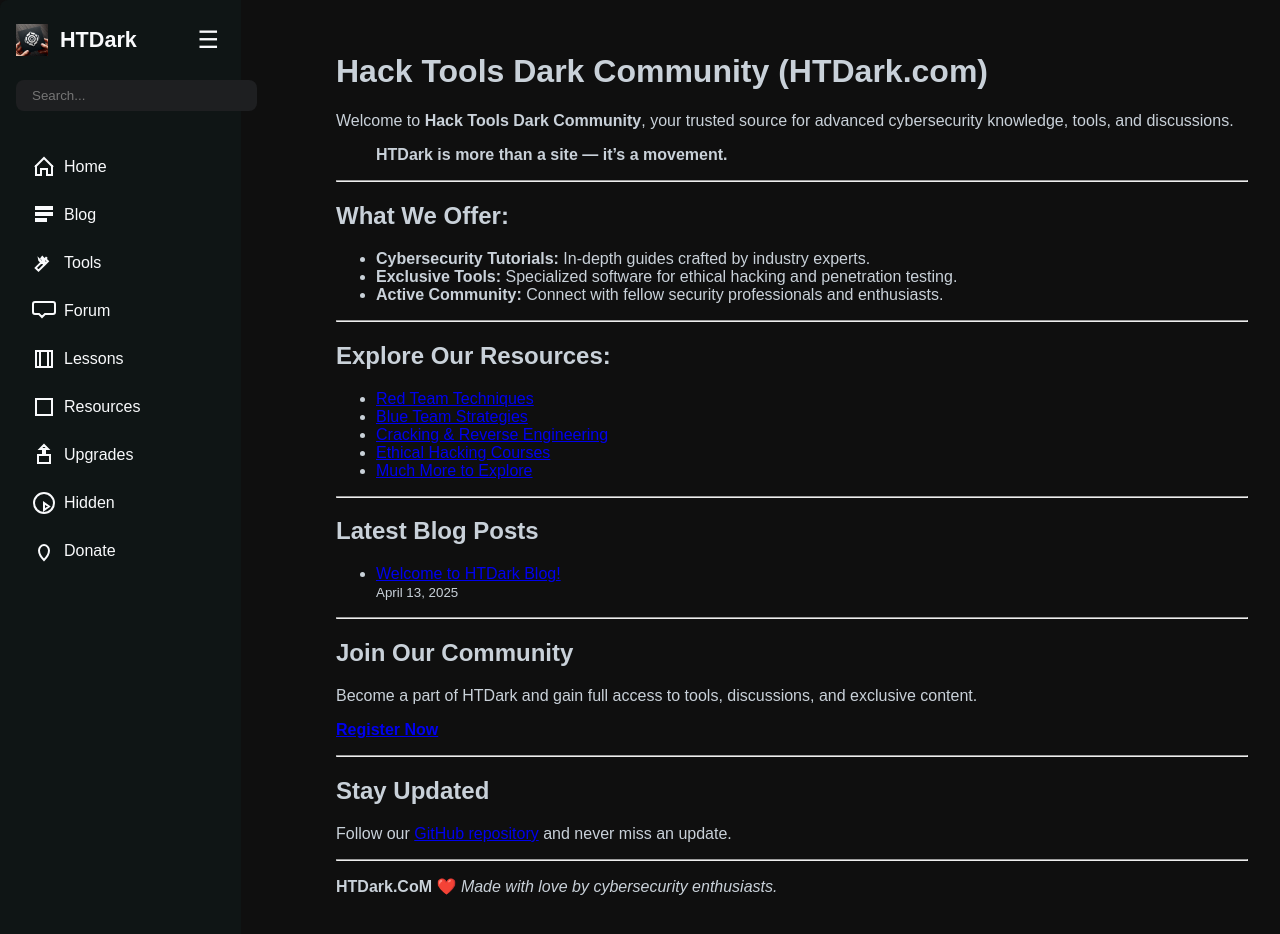
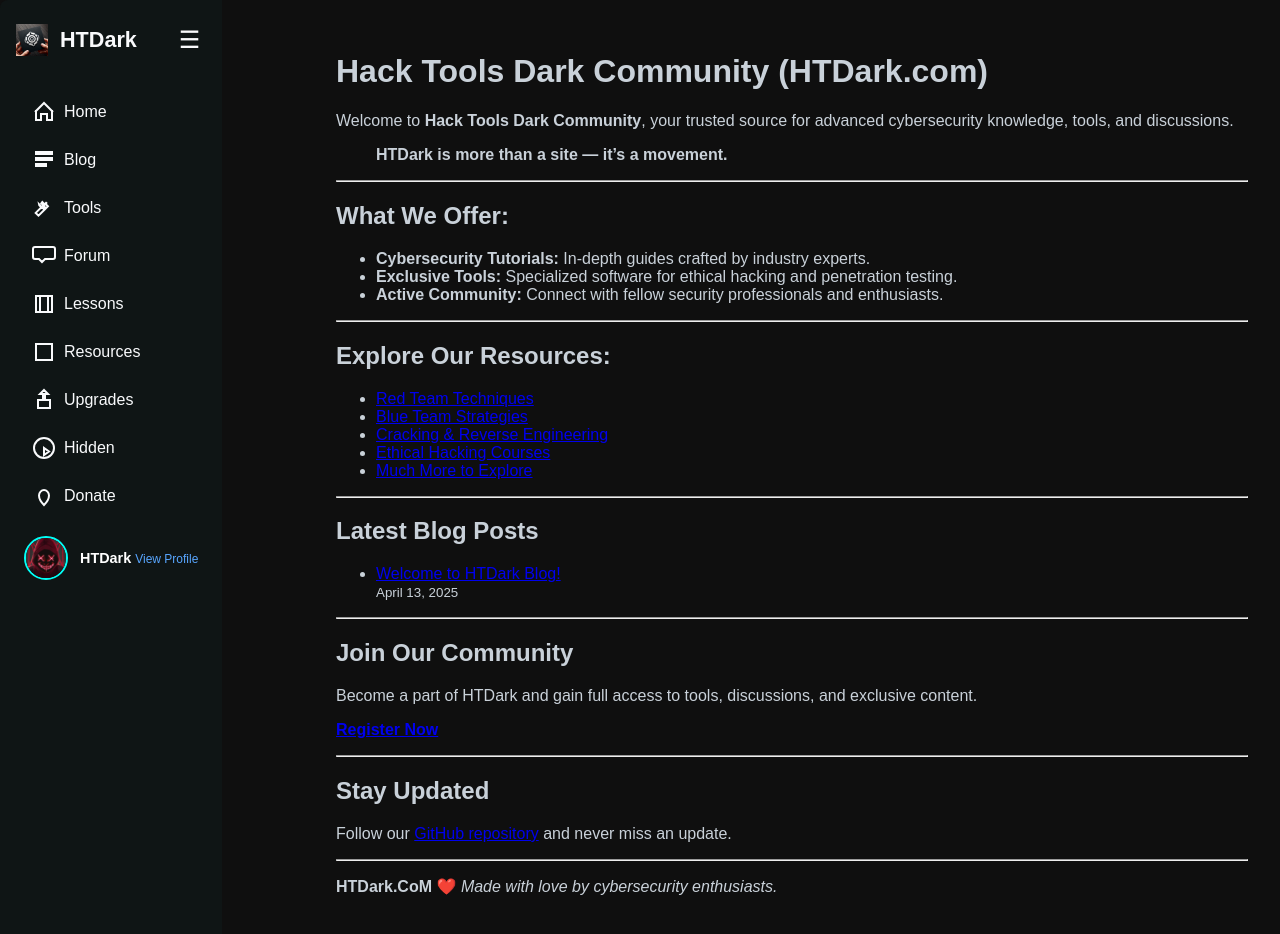
Before and after one commit to LvL23HT/HTDark, a Jekyll site: the page built from index.md, in a window 1280 px wide and 944 px high. Shown: the top 934 px of the window. Built offline with Jekyll 4.4.1, drawn with Linux system fonts in a browser that asks for light colours.

Commit message:
Update default.html

```diff
--- a/_layouts/default.html
+++ b/_layouts/default.html
@@ -77,6 +77,40 @@
   body.collapsed .expand-btn .icon {
     transform: rotate(180deg);
   }
+  .sidebar_profile {
+    display: flex;
+    align-items: center;
+    gap: 0.75rem;
+    color: var(--text-link);
+    padding: 1rem 0.5rem;
+    font-size: 0.9rem;
+  }
+
+  .avatar_wrapper {
+    display: flex;
+  }
+
+  .avatar {
+    width: 2.5rem;
+    height: 2.5rem;
+    border-radius: 50%;
+    object-fit: cover;
+    border: 2px solid #00fff7;
+  }
+
+  .avatar_name .user-name {
+    font-weight: 600;
+    color: #fff;
+  }
+
+  .avatar_name .email {
+    font-size: 0.75rem;
+    color: #58a6ff;
+    text-decoration: none;
+  }
+  .avatar_name .email:hover {
+    text-decoration: underline;
+  }
 </style>
   </head>
   <body>
@@ -93,9 +127,7 @@
 </button>
       </div>
 
-      <div class="search__wrapper">
-        <input type="text" placeholder="Search..." aria-labelledby="search-icon" />
-      </div>
+
 
       <div class="sidebar-links">
   <ul>
@@ -165,7 +197,16 @@
   </ul>
 </div>
 
-      <div class="separator separator--top"></div>
+      <div class="sidebar_profile">
+  <div class="avatar_wrapper">
+    <img class="avatar" src="{{ site.baseurl }}/assets/img/avatar.jpg" alt="User Avatar">
+  </div>
+  <div class="avatar_name">
+    <span class="user-name">HTDark</span>
+    <a href="https://htdark.com/account" class="email">View Profile</a>
+  </div>
+</div>
+<div class="separator separator--top"></div>
     </nav>
 
     <main>
```
